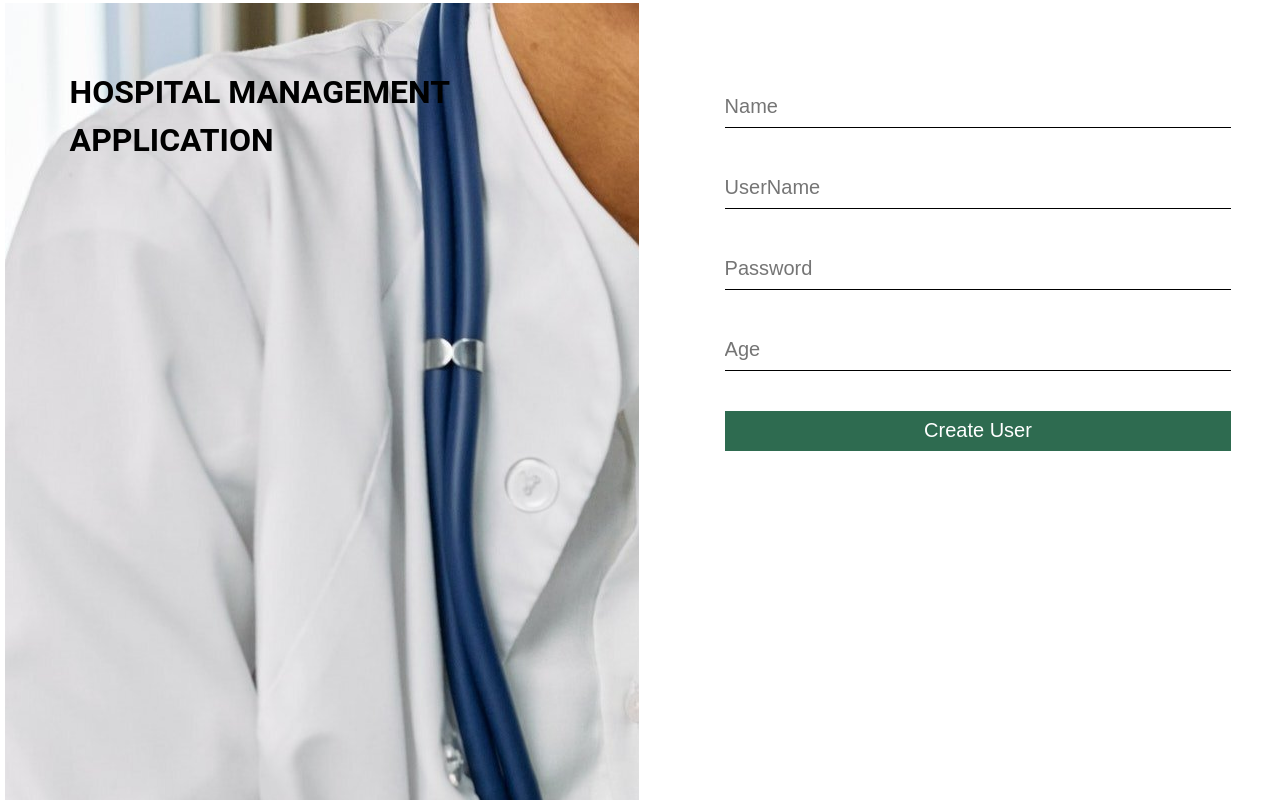
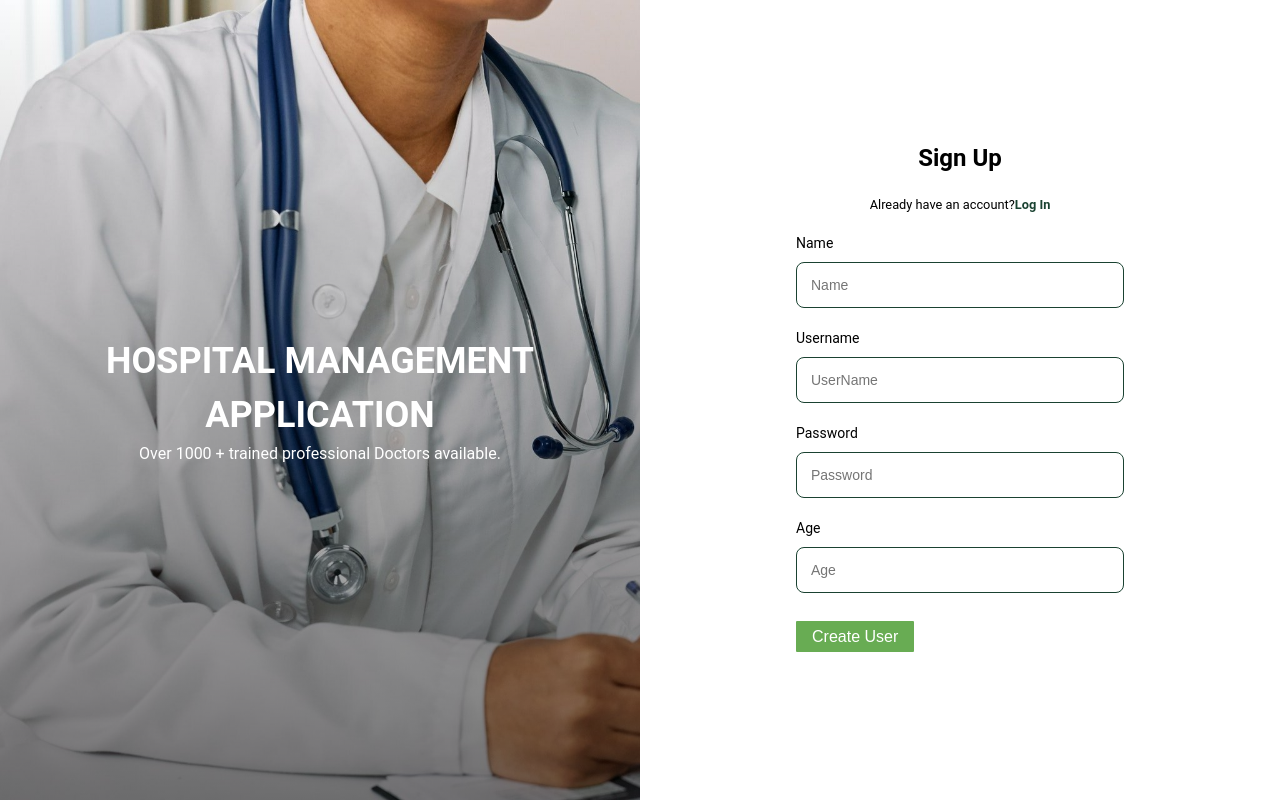
Before and after one commit to shivang10/hospital-management-app, a React (Create React App) app in the folder client/: page /signUp in a window 1280 px wide. Shown: the top 800 px of the page. Built offline with nearby package versions, Linux system fonts and the light colour scheme.

Commit message:
📱Added inputscss

```diff
--- a/client/src/authentication/login.tsx
+++ b/client/src/authentication/login.tsx
@@ -38,17 +38,33 @@ const Login: React.FC = () => {
     };
 
     return(
-        <div>
-            <div className="auth">
-                <div className="title">
-                    <h1> HOSPITAL MANAGEMENT APPLICATION</h1>
-                </div>
-                <div className="details">
-                    <input type="text" placeholder="UserName" name="username" onChange={handleChange}/>
-
-                    <input type="password" placeholder="Password" name="password" onChange={handleChange}/>
-
-                    <button onClick={handleLogin}>Login</button>
+        <div className="split-screen">
+            <div className="left">
+                <section className="heading">
+                    <h1>HOSPITAL MANAGEMENT APPLICATION</h1>
+                    <p>Over 1000 + trained professional Doctors available.</p>
+                </section>
+            </div>
+            <div className="right">
+                <div className="form">
+                    <section className="heading">
+                        <h2>Log In</h2>
+                        <div className="login-container">
+                            <p>New User?<a href="/signUp"><strong>Sign Up</strong></a></p>
+                        </div>
+                    </section>
+                    <div>
+                        <label className="input-label">UserName</label>
+                        <input className="input-text-width-100" type="text" placeholder="UserName" name="username" onChange={handleChange}/>
+                    </div>
+                    <div>
+                        <label className="input-label">Password</label>
+                        <input className="input-text-width-100" type="password" placeholder="Password" name="password" onChange={handleChange}/>
+                    </div>
+                    <div>
+                        <input className="input-checkbox" type="checkbox"/>
+                    </div>
+                    <button className="btn-add-16px" onClick={handleLogin}>Login</button>
                 </div>
             </div>
         </div>
--- a/client/src/authentication/signup.tsx
+++ b/client/src/authentication/signup.tsx
@@ -44,17 +44,39 @@ const SignUp: React.FC = () => {
     };
 
     return(
-        <div className="auth">
-            <div className="title">
-                <h1> HOSPITAL MANAGEMENT APPLICATION</h1>
+        <div className="split-screen">
+            <div className="left">
+                <section className="heading">
+                    <h1>HOSPITAL MANAGEMENT APPLICATION</h1>
+                    <p>Over 1000 + trained professional Doctors available.</p>
+                </section>
             </div>
-            <div className="details">
-                <input type="text" placeholder="Name" name="name" onChange={handleChange}/>
-                <input type="text" placeholder="UserName" name="username" onChange={handleChange}/>
-                <input type="password" placeholder="Password" name="password" onChange={handleChange}/>
-                <input type="number" placeholder="Age" name="age" onChange={handleChange}/>
-
-                <button onClick={handleCreateUser}>Create User</button>
+            <div className="right">
+                <div className="form">
+                    <section className="heading">
+                        <h2>Sign Up</h2>
+                        <div className="login-container">
+                            <p>Already have an account?<a href="/login"><strong>Log In</strong></a></p>
+                        </div>
+                    </section>
+                    <div>
+                        <label className="input-label">Name</label>
+                        <input className="input-text-width-100" type="text" placeholder="Name" name="name" onChange={handleChange}/>
+                    </div>
+                    <div>
+                        <label className="input-label">Username</label>
+                        <input className="input-text-width-100" type="text" placeholder="UserName" name="username" onChange={handleChange}/>
+                    </div>
+                    <div>
+                        <label className="input-label">Password</label>
+                        <input className="input-text-width-100" type="password" placeholder="Password" name="password" onChange={handleChange}/>
+                    </div>
+                    <div>
+                        <label className="input-label">Age</label>
+                        <input className="input-text-width-100" type="number" placeholder="Age" name="age" onChange={handleChange}/>
+                    </div>
+                    <button className="btn-add-16px" onClick={handleCreateUser}>Create User</button>
+                </div>
             </div>
         </div>
     );
--- a/client/src/index.scss
+++ b/client/src/index.scss
@@ -6,4 +6,5 @@
 @import "styles/components/homepage";
 @import "styles/components/buttons";
 @import "styles/components/card";
-@import "styles/components/signup";
+@import "styles/components/signup-login";
+@import "styles/components/inputs";
--- a/client/src/styles/base/_base.scss
+++ b/client/src/styles/base/_base.scss
@@ -1,5 +1,5 @@
 * {
-  margin: 1px;
+  margin: 0;
   padding: 0;
   box-sizing: border-box;
 }
--- /dev/null
+++ b/client/src/styles/components/_inputs.scss
@@ -0,0 +1,67 @@
+$widthTypes: (
+        width-100: 100%,
+        width-75: 75%,
+        width-50: 50%,
+        width-25: 25%
+);
+%input-text-properties{
+    display: block;
+    box-sizing: border-box;
+    border-radius: 8px;
+    border: 1px solid $color-theme-1;
+    padding: 1em;
+    margin-bottom: 1.25rem;
+    font-size: 0.875rem;
+    &:hover, &:focus-within{
+        border: 1px solid $color-theme-4;
+    }
+}
+
+@each $widthType, $width in $widthTypes{
+    .input-text-#{$widthType}{
+        @extend %input-text-properties;
+        width: $width;
+    }
+}
+
+.input-label{
+    display: block;
+    margin-bottom: 0.5rem;
+    font-size: 0.875rem;
+}
+
+.input-checkbox{
+   position: relative;
+   width: 40px;
+   height: 20px;
+   border-radius: 10px;
+   background-color: rgba($color: $color-theme-3, $alpha: 0.3);
+   box-shadow: inset -1px -1px 3px rgba(lighten($color-black, 70%),0.3), inset, 1px 1px;
+   appearance: none;
+   cursor: pointer;
+   transition: background-color .4s;
+
+   &::before{
+       content: '';
+       display: block;
+       position: absolute;
+       top: 50%;
+       left: 0;
+       transform: translate(-5px, -50%);
+       width: 22px;
+       height: 22px;
+       border-radius: 50%;
+       background-color: $color-off-white-1;
+       box-shadow: 1px 1px 2px rgba($color: $color-black, $alpha: .15),
+       inset 1px 1px 2px lighten($color-off-white-1, 10%), inset -1px -1px 2px
+       rgba($color-black, 0.3);
+       transition: transform .4s;
+   }
+
+   &:checked{
+       background-color: $color-theme-3;
+       &:before{
+           transform: translate(22px, -50%);
+       }
+   }
+}
--- /dev/null
+++ b/client/src/styles/components/_signup-login.scss
@@ -0,0 +1,64 @@
+h1 {
+    font-size: 2.25rem;
+    font-weight: 700;
+}
+h2{
+    font-size: 1.5rem;
+    font-weight: 700;
+}
+a{
+    text-decoration: none;
+    color: $color-theme-1;
+    &:hover{
+        text-decoration: underline;
+    }
+}
+
+.split-screen{
+    display: flex;
+    flex-direction: column;
+}
+.left, .right{
+    display: flex;
+    justify-content: center;
+    align-items: center;
+}
+.left{
+    height: 200px;
+    background: linear-gradient(rgba(0,0,0,0), rgba(0,0,0,0.5))
+    , url('../../assets/doctor.jpeg');
+    background-size: cover;
+
+    .heading{
+        color: $color-white;
+        text-align: center;
+    }
+    p{
+        font-weight: 400;
+    }
+}
+.right{
+    .heading{
+        color: $color-black;
+        text-align: center;
+    }
+    p{
+        margin: 1.5em 0;
+        font-size: 0.8rem;
+    }
+    .form{
+        width: 328px;
+    }
+}
+
+@media screen and (min-width: 900px) {
+    .split-screen {
+        flex-direction: row;
+        height: 100vh;
+    }
+    .left, .right{
+        display: flex;
+        width: 50%;
+        height: auto;
+    }
+}
--- a/client/src/styles/components/_signup.scss
+++ /dev/null
@@ -1,38 +0,0 @@
-.auth{
-    display: grid;
-    grid-template-columns: 1fr 1fr;
-    height: max-content;
-    grid-column: span 2;
-    .title{
-        background-image: url("../../assets/doctor.jpeg");
-        padding: 10%;
-        height:100%;
-        width: auto;
-    }
-    .details{
-        padding: 10%;
-        display: flex;
-        flex-direction: column;
-        height: 100vh;
-        input{
-            display: block;
-            width: 100%;
-            height: 40px;
-            border: none;
-            outline: none;
-            margin: 20px;
-            font-size: 20px;
-            border-bottom: 1px solid $color-black;
-        }
-        button{
-            width: 100%;
-            height: 40px;
-            font-size: 20px;
-            margin: 20px;
-            background-color: $color-theme-2;
-            border: none;
-            color: white;
-        }
-    }
-
-}
```
